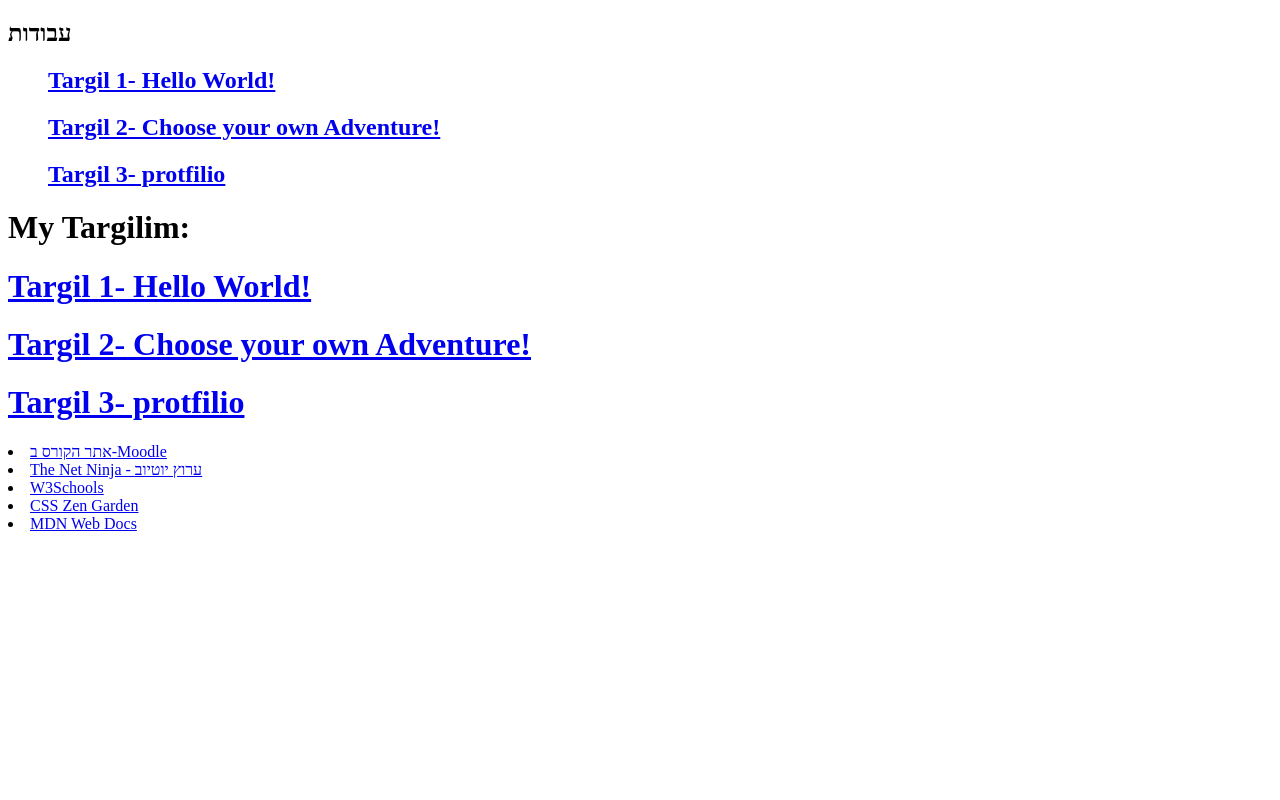
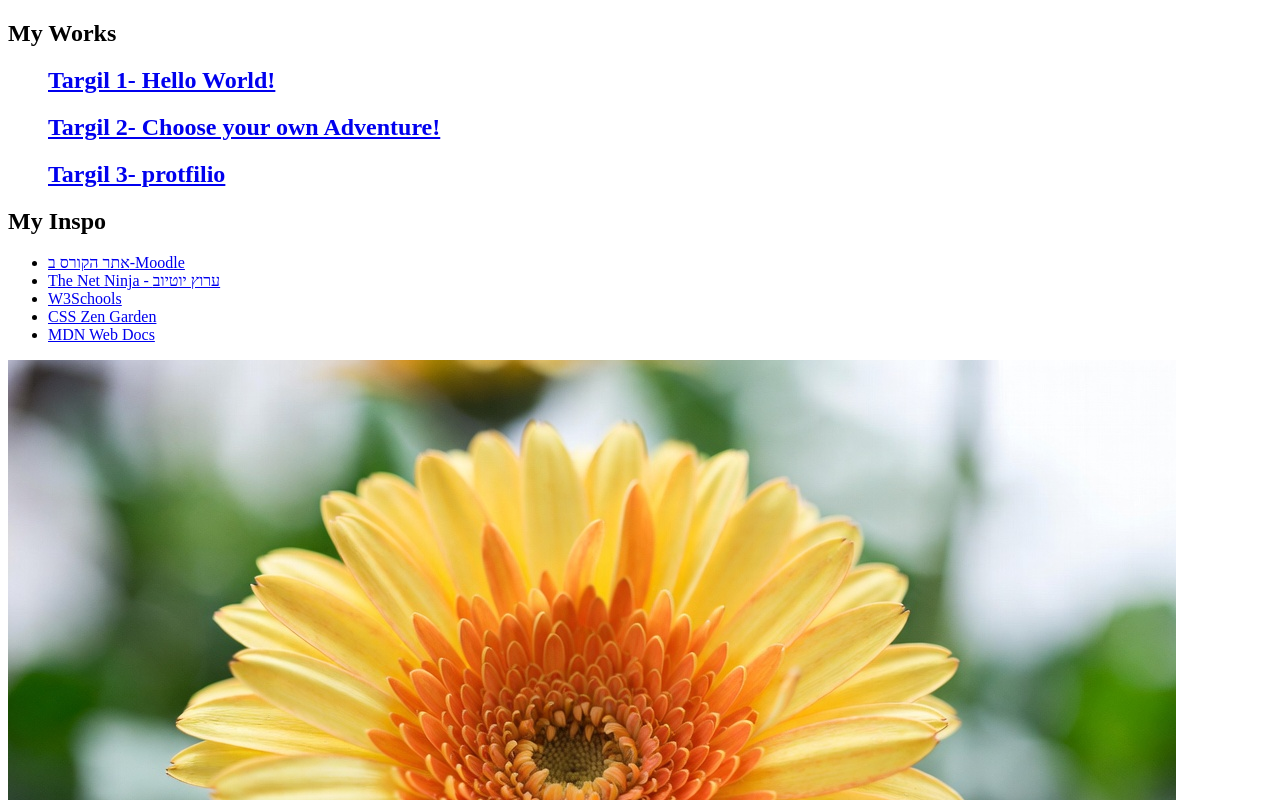
Before and after one commit to bernsteinmaya7-cloud/twist, a plain HTML site: page index.html in a window 1280 px wide. Shown: the top 800 px of the page. Drawn offline with Linux system fonts and the light colour scheme.

Commit message:
Update index.html

```diff
--- a/index.html
+++ b/index.html
@@ -1,13 +1,13 @@
 <!DOCTYPE html>
 <html>
 <head>
-<title>Page Title</title>
+<title>MyTargilim</title>
 </head>
 <body>
 <main class="columns-container">
 <section class="column">
 <div>
-<h1>עבודות</h1>
+<h1>My Works</h1>
 <ul>
 <h1><a href="hello-world/index.html"><span>Targil 1- Hello World!</span></a></h1>
 <h1><a href="2/pizza.html"><span>Targil 2- Choose your own Adventure!</span></a></h1>
@@ -16,12 +16,20 @@
 </div>
 </section>
 
-<h1>My Targilim:</h1>
-    <h1><a href="hello-world/index.html"><span>Targil 1- Hello World!</span></a></h1>
-    <h1><a href="2/pizza.html"><span>Targil 2- Choose your own Adventure!</span></a></h1>
-  <h1><a href="index.html"><span>Targil 3- protfilio </span></a></h1>
-    <li><a href="https://moodle.tau.ac.il/course/view.php?id=851830601" target="_blank">אתר הקורס ב-Moodle</a></li>
-        <li><a href="https://www.youtube.com/channel/UCW5YeuERMmlnqo4oq8vwUpg" target="_blank">The Net Ninja - ערוץ יוטיוב</a></li>
-        <li><a href="https://www.w3schools.com/" target="_blank">W3Schools</a></li>
-        <li><a href="http://www.csszengarden.com/" target="_blank">CSS Zen Garden</a></li>
-        <li><a href="https://developer.mozilla.org/" target="_blank">MDN Web Docs</a></li>
+<section class="column">
+<div>
+<h1>My Inspo</h1>
+<ul>
+<li><a href="https://moodle.tau.ac.il/course/view.php?id=851830601" target="_blank">אתר הקורס ב-Moodle</a></li>
+<li><a href="https://www.youtube.com/channel/UCW5YeuERMmlnqo4oq8vwUpg" target="_blank">The Net Ninja - ערוץ יוטיוב</a></li>
+<li><a href="https://www.w3schools.com/" target="_blank">W3Schools</a></li>
+<li><a href="http://www.csszengarden.com/" target="_blank">CSS Zen Garden</a></li>
+<li><a href="https://developer.mozilla.org/" target="_blank">MDN Web Docs</a></li>
+</ul>
+<img src="twist/flower.jpg" alt="flower">
+</div>
+</section>
+
+</main>
+</body>
+</html>
```
